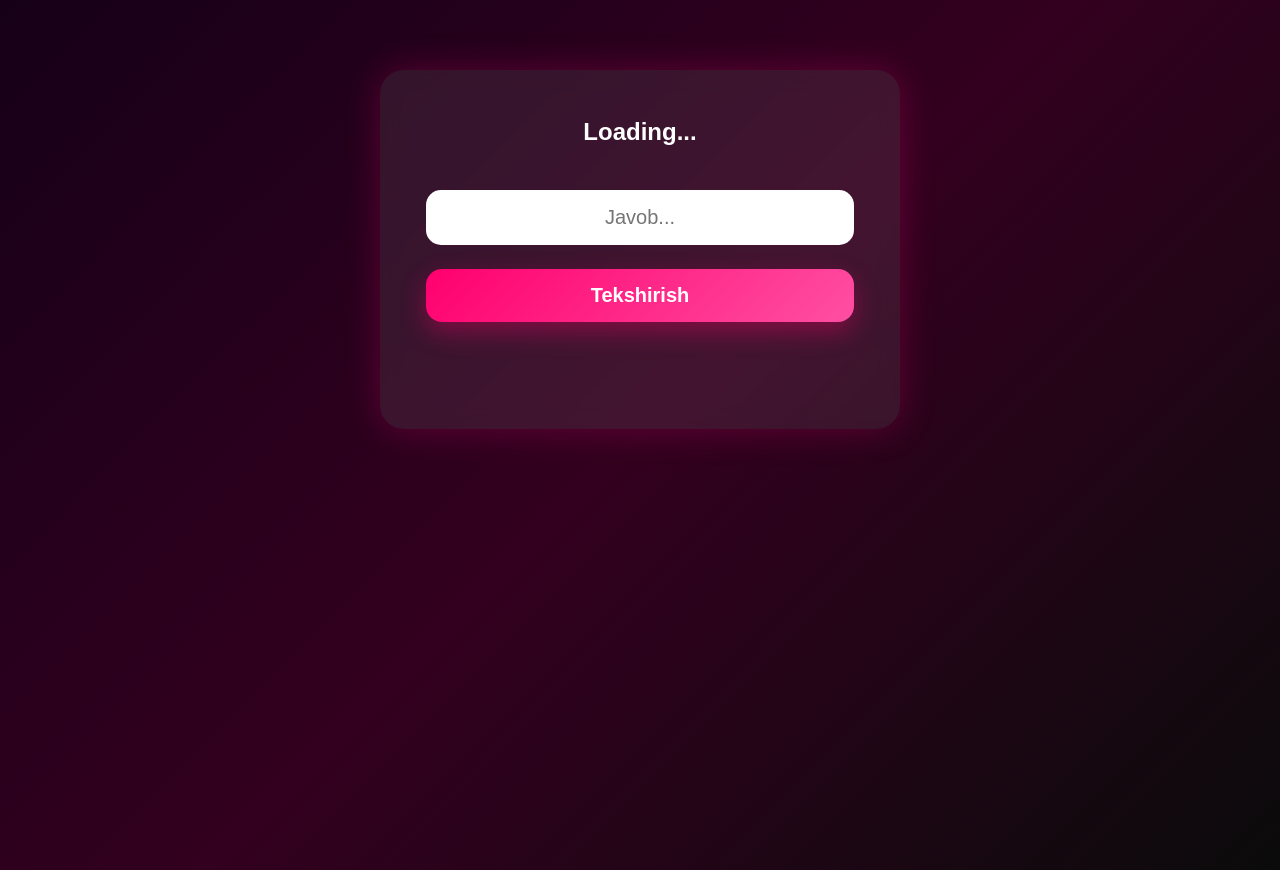
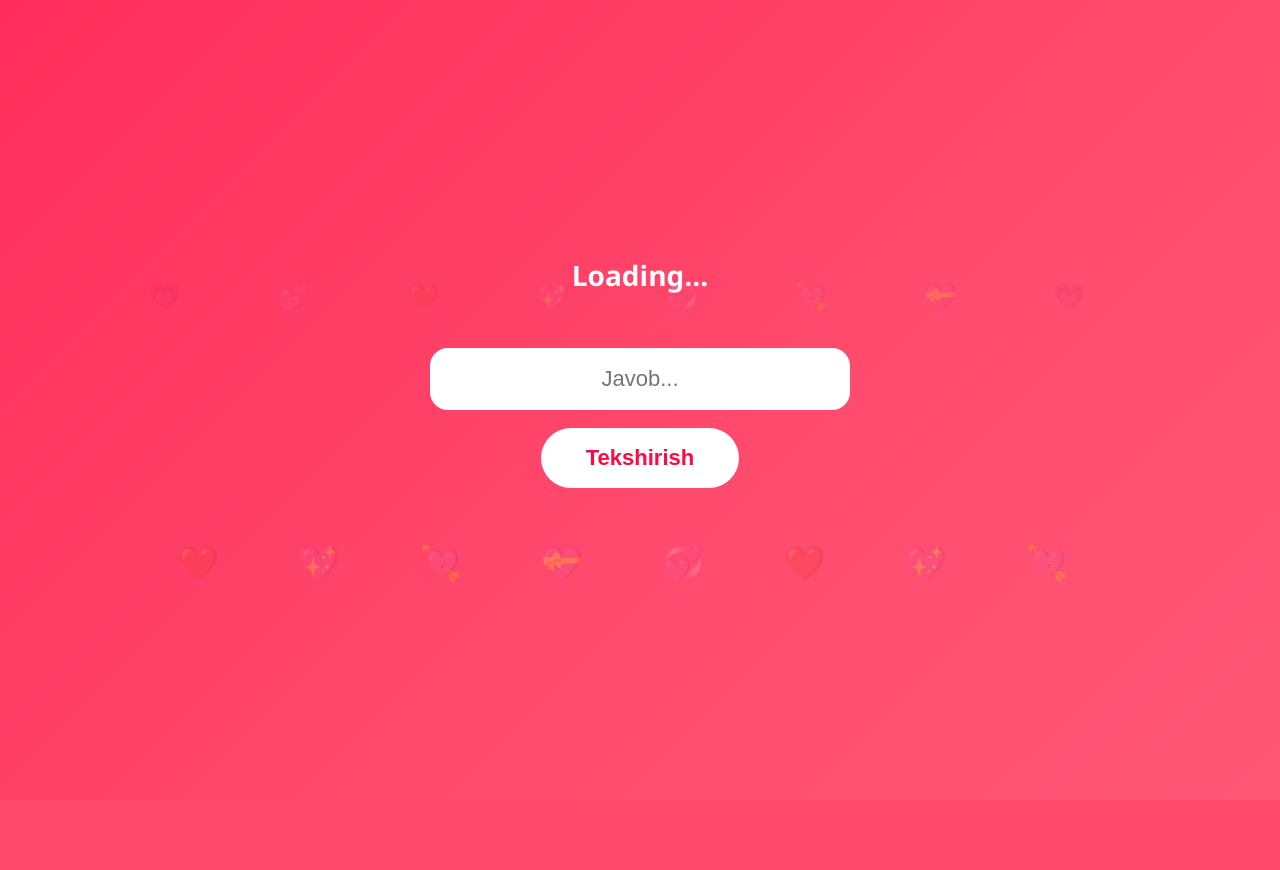
Before and after one commit to shohjahon1255/kongil-gaplari, a Flask app: page /game in a window 1280 px wide. After the commit the page ends 800 px from the top, so only its background shows below. Run offline with Flask 3, Linux system fonts and the light colour scheme.

Commit message:
Update style.css

```diff
--- a/static/style.css
+++ b/static/style.css
@@ -1,185 +1,230 @@
 * {
+    margin: 0;
+    padding: 0;
     box-sizing: border-box;
 }
 
 body {
-    margin: 0;
     min-height: 100vh;
-    background: linear-gradient(135deg, #160018, #33001f, #0b0b0b);
+    font-family: 'Segoe UI', Arial, sans-serif;
     color: white;
-    font-family: Arial, sans-serif;
     text-align: center;
-    overflow-x: hidden;
+    overflow: hidden;
+    background: linear-gradient(135deg, #ff0844, #ff4b6e, #ff758c, #ffb199);
+    background-size: 400% 400%;
+    animation: bgMove 8s ease infinite;
 }
 
-.center,
-.container {
-    width: 92%;
-    max-width: 520px;
-    margin: 70px auto;
-    padding: 28px 22px;
-    border-radius: 24px;
-    background: rgba(255, 255, 255, 0.08);
-    box-shadow: 0 0 35px rgba(255, 0, 120, 0.25);
-    backdrop-filter: blur(10px);
+.center {
+    min-height: 100vh;
+    width: 100%;
+    padding: 25px;
+    display: flex;
+    flex-direction: column;
+    justify-content: center;
+    align-items: center;
+
+    background: radial-gradient(circle, rgba(255,255,255,0.20), transparent 55%);
 }
 
 h1 {
-    font-size: 42px;
-    margin-bottom: 12px;
+    font-size: 58px;
+    margin-bottom: 18px;
+    letter-spacing: 1px;
+    text-shadow:
+        0 0 10px white,
+        0 0 25px #fff,
+        0 0 45px #ff2d75,
+        0 0 70px #ff0055;
+    animation: glow 1.8s infinite alternate;
 }
 
-h2 {
+p {
     font-size: 24px;
+    max-width: 650px;
+    margin-bottom: 38px;
+    line-height: 1.5;
+    text-shadow: 0 3px 15px rgba(0,0,0,0.35);
+}
+
+.btn {
+    display: inline-block;
+    padding: 18px 50px;
+    background: white;
+    color: #ff0844;
+    text-decoration: none;
+    font-size: 22px;
+    font-weight: 800;
+    border-radius: 50px;
+    box-shadow:
+        0 0 15px rgba(255,255,255,0.9),
+        0 12px 30px rgba(0,0,0,0.35);
+    transition: 0.3s ease;
+}
+
+.btn:hover {
+    transform: scale(1.08) translateY(-4px);
+    box-shadow:
+        0 0 30px white,
+        0 18px 40px rgba(0,0,0,0.45);
+}
+
+/* Yurakchalar */
+body::before {
+    content: "❤️ 💖 💘 💝 💞 ❤️ 💖 💘";
+    position: fixed;
+    top: -80px;
+    left: 0;
+    width: 100%;
+    font-size: 34px;
+    letter-spacing: 35px;
+    opacity: 0.28;
+    animation: hearts 9s linear infinite;
+}
+
+body::after {
+    content: "💗 💕 ❤️ 💖 💞 💘 💝 💗";
+    position: fixed;
+    top: -120px;
+    left: 0;
+    width: 100%;
+    font-size: 26px;
+    letter-spacing: 45px;
+    opacity: 0.22;
+    animation: hearts 13s linear infinite;
+}
+
+@keyframes bgMove {
+    0% {
+        background-position: 0% 50%;
+    }
+    50% {
+        background-position: 100% 50%;
+    }
+    100% {
+        background-position: 0% 50%;
+    }
+}
+
+@keyframes glow {
+    from {
+        text-shadow:
+            0 0 10px white,
+            0 0 25px #fff,
+            0 0 45px #ff2d75;
+    }
+    to {
+        text-shadow:
+            0 0 20px white,
+            0 0 40px #fff,
+            0 0 70px #ff2d75,
+            0 0 100px #ff0055;
+    }
+}
+
+@keyframes hearts {
+    0% {
+        transform: translateY(-100px);
+    }
+    100% {
+        transform: translateY(110vh);
+    }
+}
+
+/* Telefon uchun */
+@media (max-width: 768px) {
+    h1 {
+        font-size: 36px;
+    }
+
+    p {
+        font-size: 18px;
+    }
+
+    .btn {
+        font-size: 18px;
+        padding: 15px 38px;
+    }
+
+    body::before {
+        font-size: 24px;
+        letter-spacing: 18px;
+    }
+
+    body::after {
+        font-size: 20px;
+        letter-spacing: 20px;
+    }
+}
+
+.container {
+    min-height: 100vh;
+    width: 100%;
+    padding: 25px;
+    display: flex;
+    flex-direction: column;
+    justify-content: center;
+    align-items: center;
+    gap: 18px;
+}
+
+#level {
+    font-size: 28px;
+    font-weight: 700;
 }
 
 #scrambled {
-    font-size: 48px;
-    letter-spacing: 8px;
-    color: #ff4fa3;
-    text-shadow: 0 0 18px rgba(255, 79, 163, 0.8);
+    font-size: 75px;
+    font-weight: 900;
+    letter-spacing: 4px;
+    text-shadow:
+        0 0 15px white,
+        0 0 35px #fff,
+        0 0 60px #ff0055;
 }
 
-input {
-    width: 90%;
-    padding: 16px;
-    border-radius: 15px;
+#answer {
+    width: 85%;
+    max-width: 420px;
+    padding: 18px 22px;
+    font-size: 22px;
     border: none;
     outline: none;
-    font-size: 20px;
+    border-radius: 18px;
     text-align: center;
-    margin: 12px 0;
 }
 
-button,
-.btn {
-    display: inline-block;
-    width: 90%;
-    margin-top: 12px;
-    padding: 15px 20px;
+button {
+    padding: 17px 45px;
+    font-size: 22px;
+    font-weight: 800;
     border: none;
-    border-radius: 16px;
-    background: linear-gradient(135deg, #ff006e, #ff4fa3);
-    color: white;
-    font-size: 20px;
-    font-weight: bold;
-    text-decoration: none;
-    cursor: pointer;
-    box-shadow: 0 10px 25px rgba(255, 0, 110, 0.35);
-}
-
-button:active,
-.btn:active {
-    transform: scale(0.97);
+    border-radius: 50px;
+    background: white;
+    color: #ff0844;
 }
 
 #msg {
-    min-height: 35px;
-    font-size: 22px;
+    font-size: 30px;
     font-weight: bold;
-}
-
-.good {
-    color: #55ff99;
-}
-
-.bad {
-    color: #ff5c5c;
 }
 
 .modal {
     display: none;
     position: fixed;
     inset: 0;
-    background: rgba(0, 0, 0, 0.75);
+    background: rgba(0,0,0,0.65);
+    justify-content: center;
     align-items: center;
-    justify-content: center;
-    padding: 20px;
-    z-index: 10;
 }
 
 .modal-content {
-    max-width: 480px;
-    width: 100%;
-    padding: 28px;
+    width: 85%;
+    max-width: 420px;
+    padding: 30px;
+    background: white;
+    color: #ff0844;
     border-radius: 25px;
-    background: linear-gradient(135deg, #2b002d, #56002e);
-    box-shadow: 0 0 35px rgba(255, 0, 130, 0.45);
-    animation: pop 0.35s ease;
+    text-align: center;
+    font-size: 22px;
 }
-
-.modal-content h2 {
-    font-size: 34px;
-}
-
-.modal-content p {
-    font-size: 20px;
-    line-height: 1.5;
-}
-
-.heart {
-    position: fixed;
-    bottom: -30px;
-    font-size: 26px;
-    animation: fly 2s linear forwards;
-    z-index: 999;
-}
-
-@keyframes fly {
-    0% {
-        transform: translateY(0) scale(1);
-        opacity: 1;
-    }
-    100% {
-        transform: translateY(-100vh) scale(1.7);
-        opacity: 0;
-    }
-}
-
-@keyframes pop {
-    from {
-        transform: scale(0.8);
-        opacity: 0;
-    }
-    to {
-        transform: scale(1);
-        opacity: 1;
-    }
-}
-
-@media (max-width: 600px) {
-    .center,
-    .container {
-        margin: 35px auto;
-        padding: 24px 16px;
-    }
-
-    h1 {
-        font-size: 31px;
-    }
-
-    h2 {
-        font-size: 21px;
-    }
-
-    #scrambled {
-        font-size: 36px;
-        letter-spacing: 5px;
-        word-break: break-word;
-    }
-
-    input {
-        font-size: 18px;
-        padding: 15px;
-    }
-
-    button,
-    .btn {
-        font-size: 18px;
-        padding: 15px;
-    }
-
-    .modal-content p {
-        font-size: 18px;
-    }
-}
```
